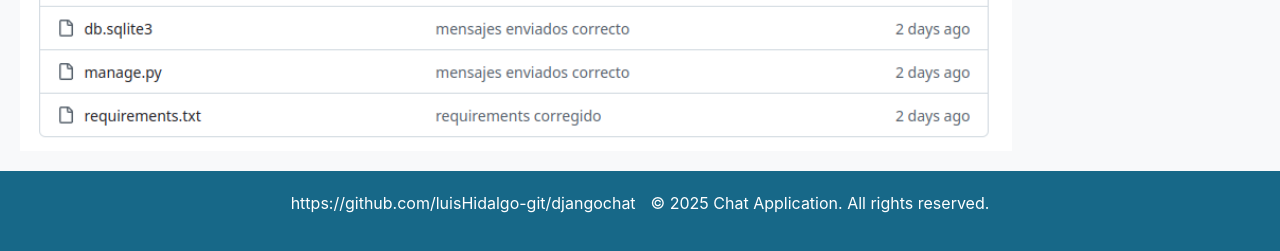
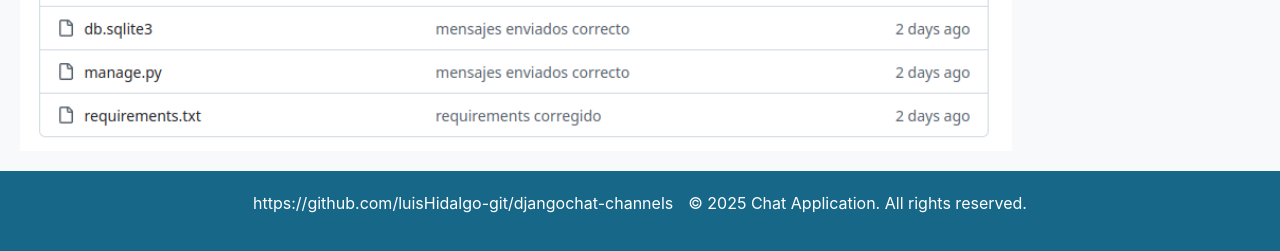
Before and after one commit to luisHidalgo-git/djangochat-channels, a Django app: page / in a window 1280 px wide. Shown: the part 2004-2255 px from the top of the page. Run offline with Django 5.2, Linux system fonts and the light colour scheme; some libraries are stand-ins or nearby versions.

Commit message:
git corregido

```diff
--- a/templates/footer.html
+++ b/templates/footer.html
@@ -1,7 +1,7 @@
 {%load static%}
 <footer>
     <ul>
-        <li><a href="https://github.com/luisHidalgo-git/djangochat">https://github.com/luisHidalgo-git/djangochat</a></li>
+        <li><a href="https://github.com/luisHidalgo-git/djangochat-channels">https://github.com/luisHidalgo-git/djangochat-channels</a></li>
         <p>&copy; 2025 Chat Application. All rights reserved.</p>
     </ul>
 </footer>
```
